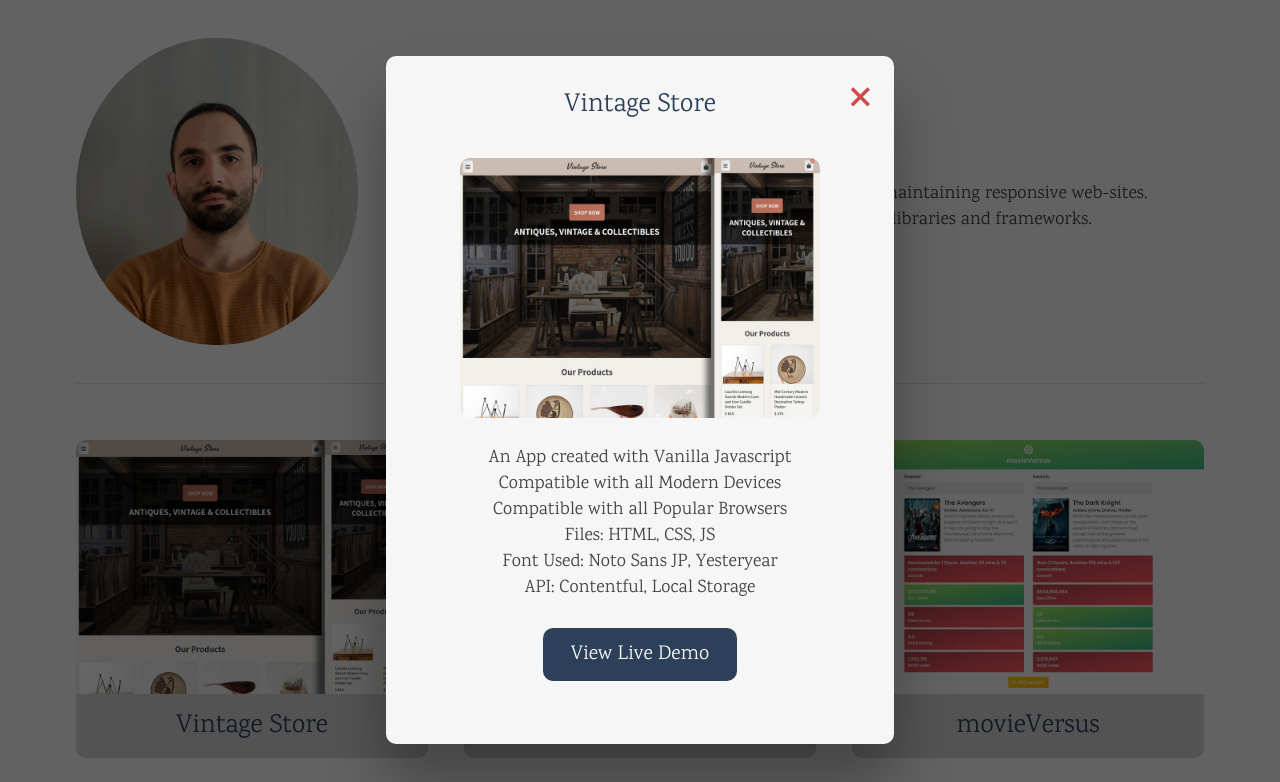
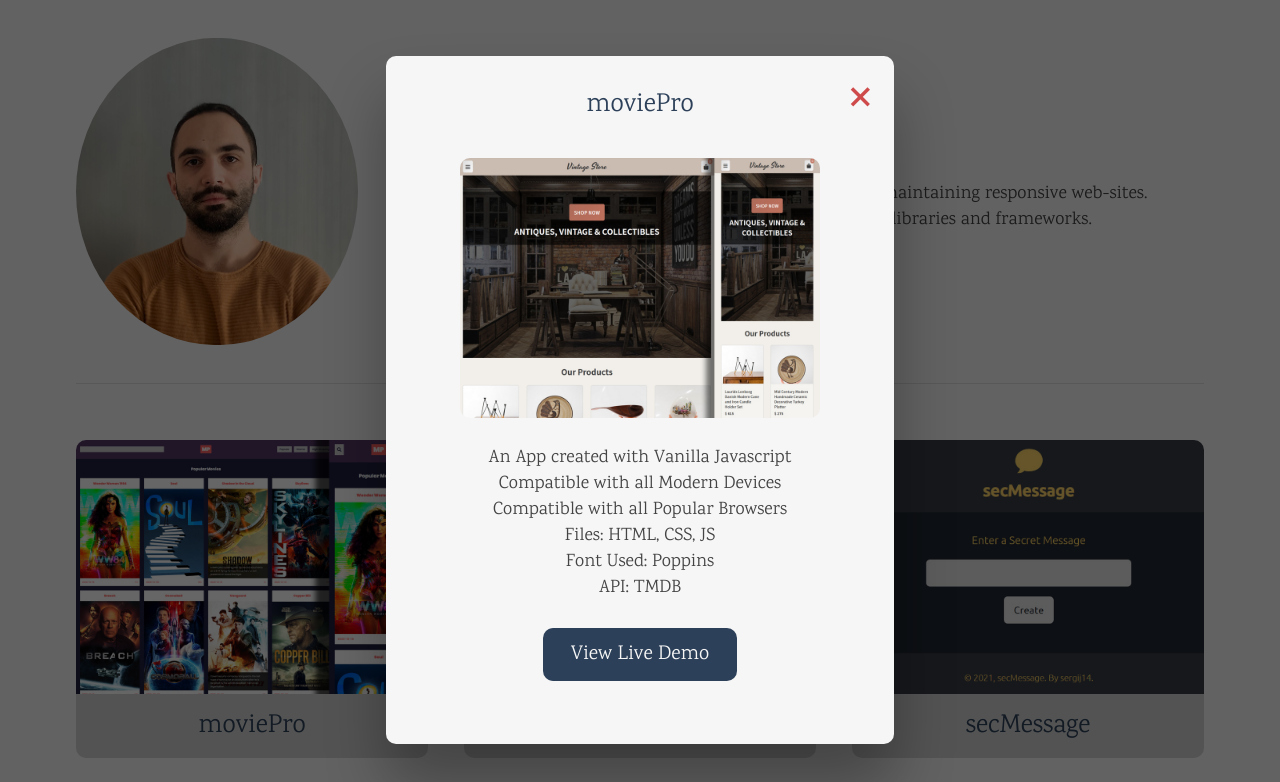
Before and after one commit to sergij14/sergij14-portfolio, a website built with Parcel: page index.html in a window 1280 px wide. Both pictures are taken after a click on the link 252 px from the left and 566 px from the top of the page. Shown: the top 782 px of the page. Built offline with nearby package versions, Linux system fonts and the light colour scheme.

Commit message:
added project

```diff
--- a/index.html
+++ b/index.html
@@ -64,11 +64,20 @@
 
 
           <div class="portfolio__item">
+            <a class="btn-modal" data-modal="modal8" href="#">
+              <img src="img/portfolio/mvp.jpg" alt="">
+            </a>
+            <h4><a class="btn-modal" data-modal="modal8" href="#">moviePro</a></h4>
+          </div>
+
+
+          <div class="portfolio__item">
             <a class="btn-modal" data-modal="modal7" href="#">
               <img src="img/portfolio/vnt.jpg" alt="">
             </a>
             <h4><a class="btn-modal" data-modal="modal7" href="#">Vintage Store</a></h4>
           </div>
+
 
 
           <div class="portfolio__item">
@@ -125,6 +134,29 @@
 
 
 
+        </div>
+
+
+        <div class="modal" id="modal8">
+          <button data-modal="modal8" class="btn-modal btn--close-modal">&times;</button>
+          <h2 class="modal__header">moviePro</h2>
+          <div class="modal__content">
+            <img src="img/portfolio/vnt.jpg" alt="" />
+            <p>
+              An App created with Vanilla Javascript<br>
+              Compatible with all Modern Devices<br>
+              Compatible with all Popular Browsers<br>
+              Files: HTML, CSS, JS<br>
+              Font Used: Poppins<br>
+              API: TMDB
+            </p>
+
+
+            <a class="btn" target="_blank" href="https://pro-movie.netlify.app/">
+
+              View Live Demo
+            </a>
+          </div>
         </div>
 
 
```
Also changed, not shown: css/style.css, img/portfolio/mvp.jpg (added), js/script.js (line endings or trailing spaces), scss/style.scss (line endings or trailing spaces).
